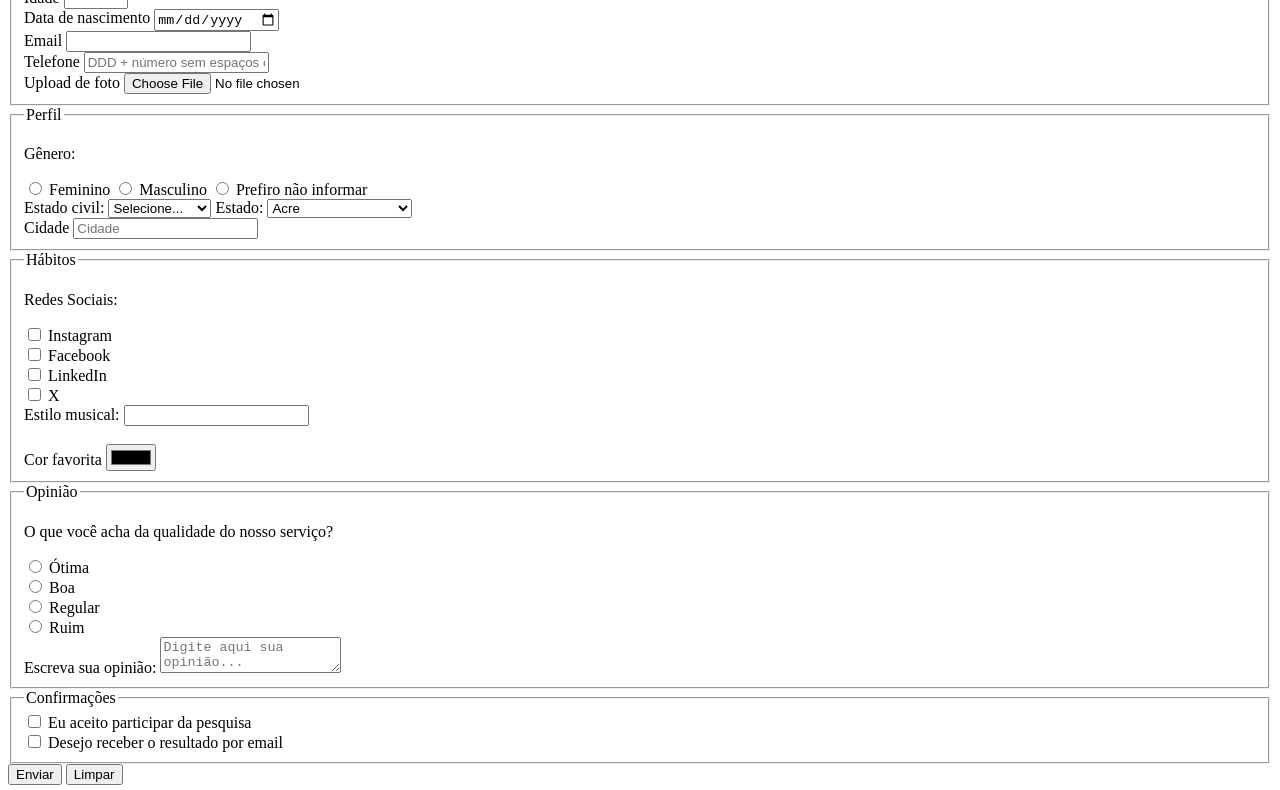
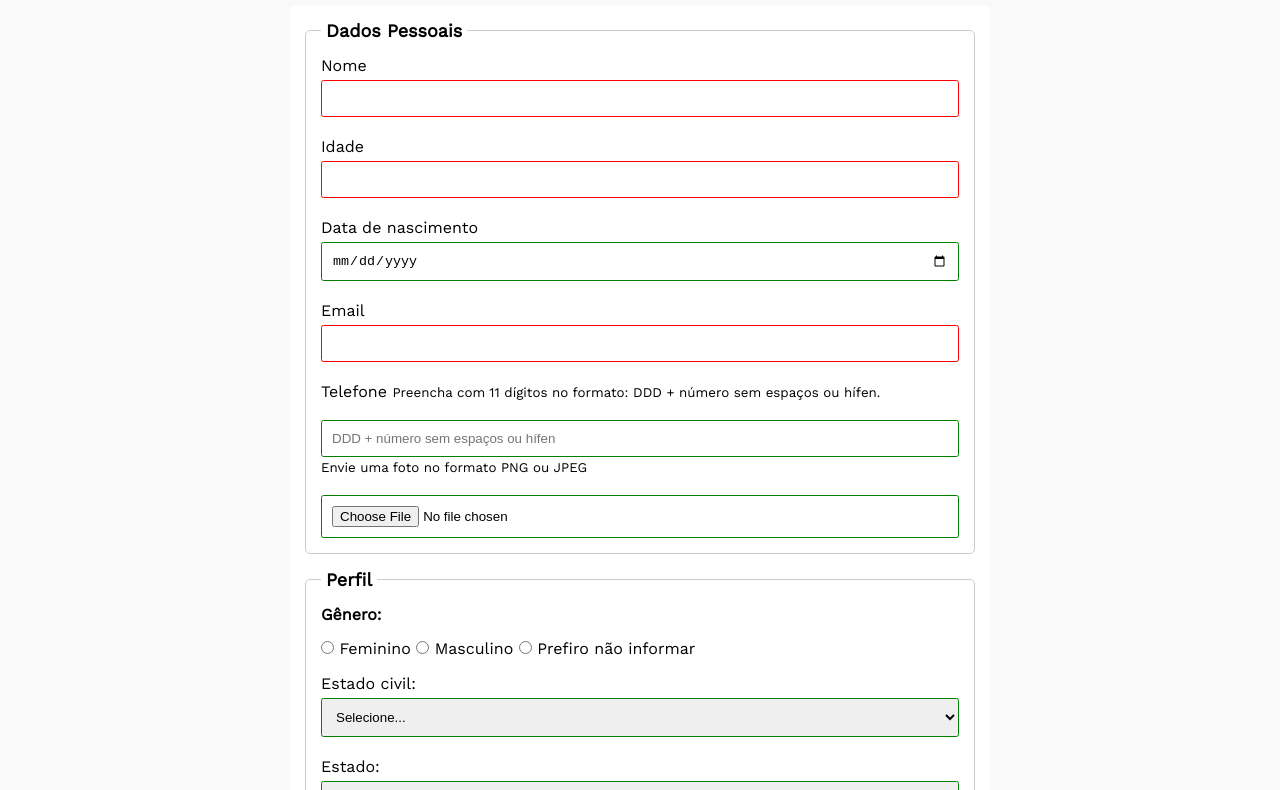
Before and after one commit to Kaion-Murilo/Programador_Front-End, a plain HTML site: page HTML e CSS formulários ,SEO e acessibilidade/pesquisa-Culturama/index.html in a window 1280 px wide. Shown: the part 136-926 px from the top of the page. Drawn offline with nearby package versions, Linux system fonts and the light colour scheme; a web font is replaced by a local one.

Commit message:
adicionado acessibilidade

```diff
--- /dev/null
+++ b/HTML e CSS formulários ,SEO e acessibilidade/pesquisa-Culturama/css/style.css
@@ -0,0 +1,99 @@
+* {
+  margin: 0;
+  padding: 0;
+  box-sizing: border-box;
+}
+body {
+  background-color: #F9F9F9;
+  font-family: 'Work Sans', sans-serif;
+}
+header {
+  text-align: center;
+  margin-bottom: 20px;
+}
+img {
+  width: 100px;
+}
+main {
+  width: 100%;
+  max-width: 700px;
+  margin: 0 auto;
+}
+h1 {
+  font-family: 'Fira Sans', sans-serif;
+}
+form {
+  background-color: #FFFFFF;
+  padding: 15px;
+  border-radius: 5px;
+}
+fieldset {
+  padding: 15px;
+  border: 1px solid #CCCCCC;
+  border-radius: 5px;
+  margin-bottom: 15px;
+}
+legend {
+  font-weight: bold;
+  font-size: 18px;
+  padding: 0 5px;
+}
+p {
+  margin-bottom: 15px;
+  font-weight: bold;
+}
+input, select, textarea {
+  width: 100%;
+  padding: 10px;
+  margin-bottom: 20px;
+  border: 1px solid #ccc;
+  border-radius: 2.5px;
+}
+textarea {
+  min-height: 100px;
+}
+input[type="radio"],
+input[type="checkbox"] {
+  width: auto;
+}
+input[type="color"] {
+  width: 40px;
+  padding: 0 5px;
+}
+label {
+  display: inline-block;
+  margin-bottom: 5px;
+}
+input:invalid ,select:invalid,textarea:invalid {
+  border-color: red;
+}
+
+input:valid,select:valid,textarea:valid {
+  border-color: green;
+}
+button {
+  width: 100px;
+  height: 30px;
+  margin-right: 10px;
+  background-color: white;
+  border-radius: 5px;
+  cursor: pointer;
+}
+
+button:hover {
+  background-color: green; /* Para o botão de Enviar */
+  color: white;
+}
+
+button[type="reset"]:hover {
+  background-color: orangered; /* Para o botão de Limpar */
+  color: white;
+}
+input[type="tel"],
+input[type="file"]{
+    margin-bottom: 0;
+}
+small{
+    margin-bottom: 20px;
+    display: inline-block;
+}
--- a/HTML e CSS formulários ,SEO e acessibilidade/index.html
+++ b/HTML e CSS formulários ,SEO e acessibilidade/pesquisa-Culturama/index.html
@@ -2,15 +2,23 @@
 <html lang="pt-BR">
 <head>
     <meta charset="UTF-8">
+
     <meta name="viewport" content="width=device-width, initial-scale=1.0">
+    <link rel="preconnect" href="https://fonts.googleapis.com">
+    <link rel="preconnect" href="https://fonts.gstatic.com" crossorigin>
+    <link href="https://fonts.googleapis.com/css2?family=Fjord+One&family=Work+Sans&display=swap" rel="stylesheet">
+    <link rel="icon" href="culturama-favicon.png">
+    <link rel="stylesheet" href="css/style.css">
     <title>Pesquisa Culturama</title>
 </head>
 <body>
+    <main>
     <header>
-        <h1>Pesquisa Online</h1>
+       <img src="img/logo-culturama.png" alt="logo culturama">
+       <h1>Pesquisa de opinião</h1>
     </header>
     <section>
-        <form action="" method="get">
+        <form action="sucesso.html" method="get">
             <fieldset>
                 <!-- DADOS PESSOAIS -->
                 <legend>Dados Pessoais</legend>
@@ -27,10 +35,11 @@
                 <input id="email" type="email" name="userEmail" required>
                 <br>
                 <label for="userPhoneNumber">Telefone</label>
-                <input id="PhoneNumber" type="tel" name="userPhoneNumber" pattern="[0-9]{11}" placeholder="DDD + número sem espaços ou hifen">
+                <small id="phoneHelp">Preencha com 11 dígitos no formato: DDD + número sem espaços ou hífen.</small>
+                <input id="phoneNumber" type="tel" name="userPhoneNumber" pattern="[0-9]{11}" placeholder="DDD + número sem espaços ou hífen" aria-describedby="phoneHelp">
                 <br>
-                <label for="image">Upload de foto</label>
-                <input id="image" type="file" accept="image/*" name="userImage">
+                <small id="imageHelp">Envie uma foto no formato PNG ou JPEG</small>
+                <input id="image" type="file" accept="image/*" name="userImage" aria-describedby="imageHelp">
                 <br>
             </fieldset>
             <fieldset>
@@ -147,10 +156,11 @@
                         <input type="checkbox" name="userGetResult" id="getResult" value="accepted">
                         <label for="getResult">Desejo receber o resultado por email</label><br>
             </fieldset>
-            <button type="submit">Enviar</button>
-            <button type="reset">Limpar</button>
+            <button type="submit" aria-label="Enviar dados do formulário">Enviar</button>
+            <button type="reset" aria-label="Limpar dados do formulário">Limpar</button>
         </form>
 
     </section>
+    </main>
 </body>
 </html>
```
Also changed, not shown: HTML e CSS formulários ,SEO e acessibilidade/pesquisa-Culturama/sucesso.html (added, +18 -0 lines), HTML e CSS formulários ,SEO e acessibilidade/pesquisa-Culturama/culturama-favico.png (added), HTML e CSS formulários ,SEO e acessibilidade/pesquisa-Culturama/img/logo-culturama.png (added), 1 other file.
